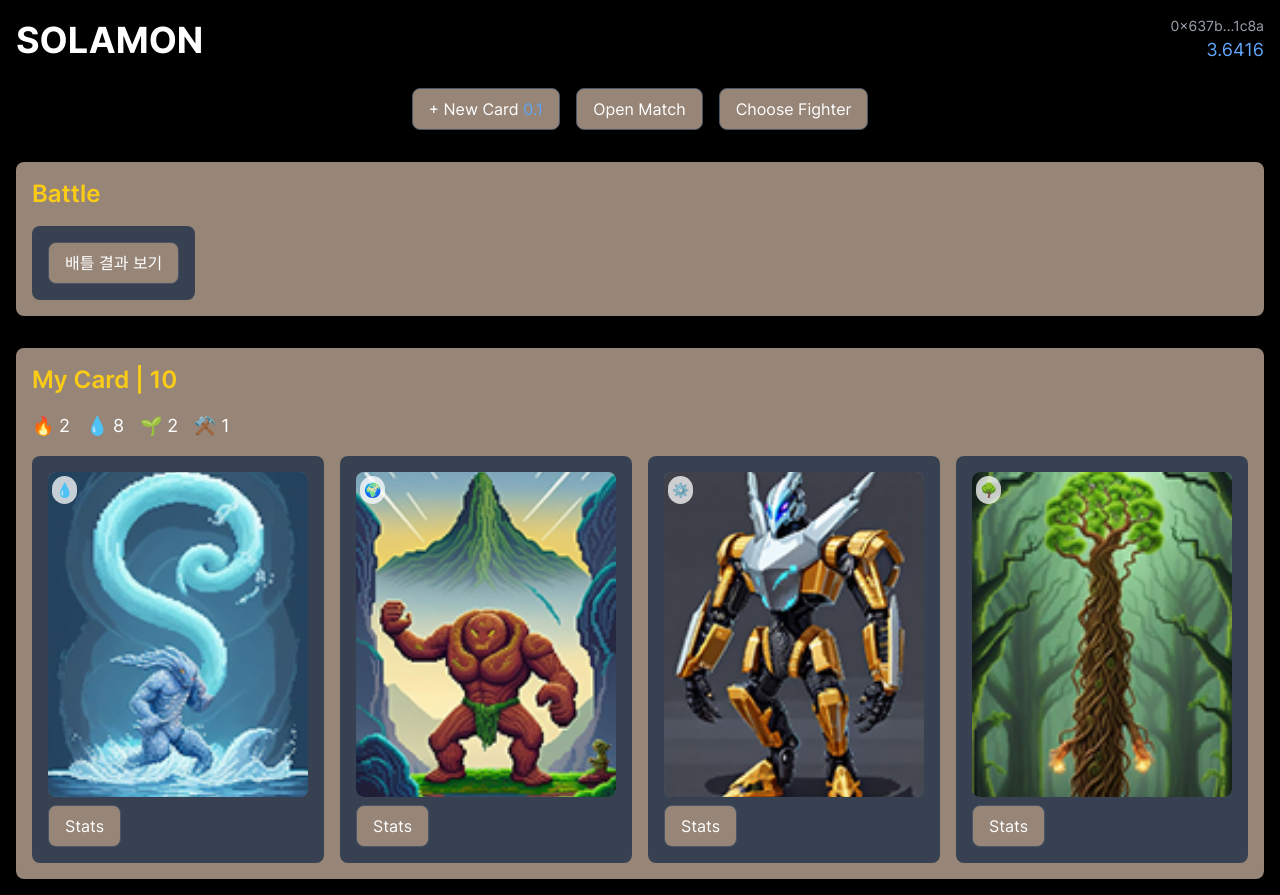
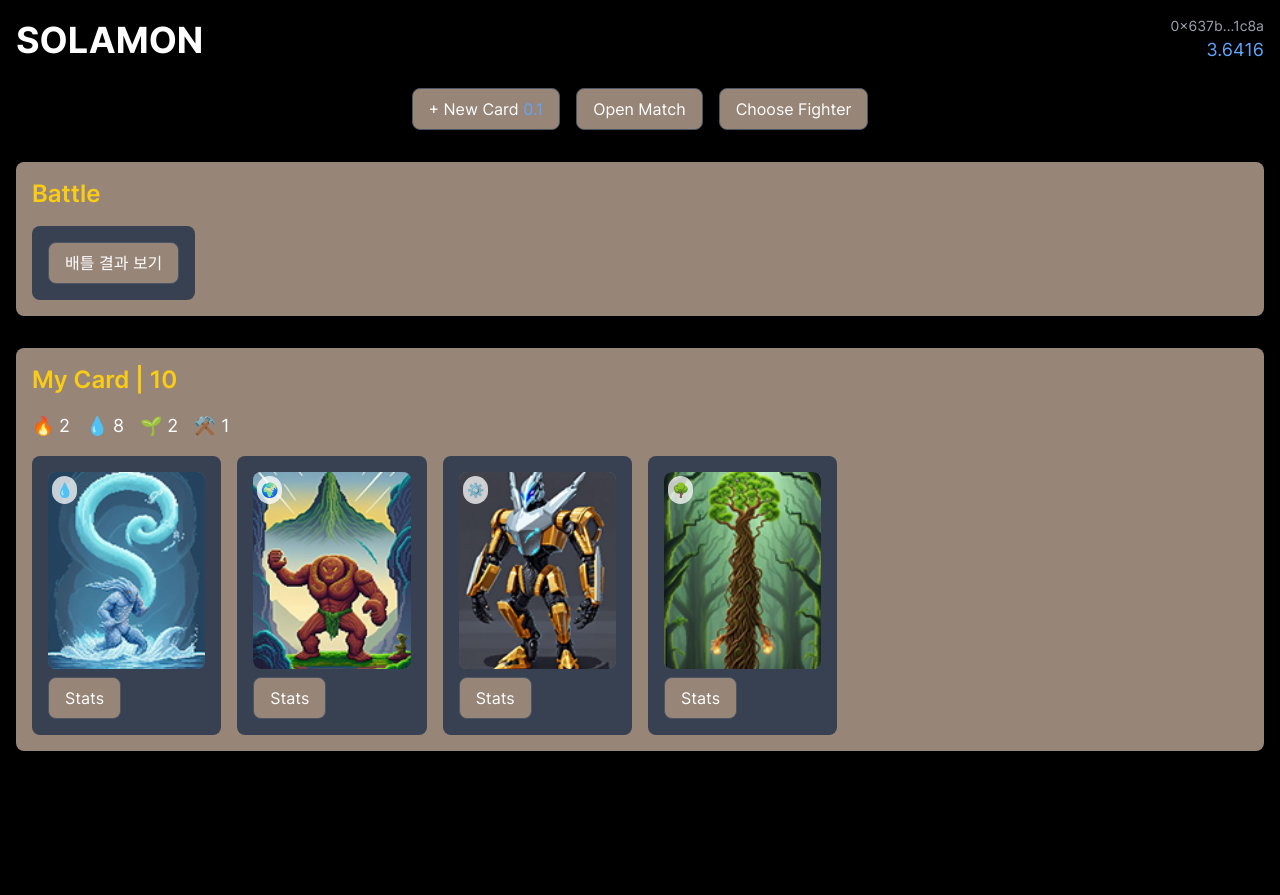
Before and after one commit to team-solamon/solamon, a Next.js app in the folder frontend/: page /home in a window 1280 px wide. After the commit the page ends 800 px from the top, so only its background shows below. Built offline with nearby package versions, Linux system fonts and the light colour scheme.

Commit message:
feat: update card list layout

```diff
--- a/frontend/src/app/home/page.tsx
+++ b/frontend/src/app/home/page.tsx
@@ -86,7 +86,7 @@
             <span>🌱 2</span>
             <span>⚒️ 1</span>
           </div>
-          <div className='card-list grid grid-cols-4 gap-4'>
+          <div className='card-list grid grid-cols-2 sm:grid-cols-3 md:grid-cols-4 lg:grid-cols-5 xl:grid-cols-6 2xl:grid-cols-8 gap-4'>
             {myCards.map((card, index) => (
               <div key={index} className='card bg-gray-700 p-4 rounded-lg'>
                 <CardImage card={card} />
```
